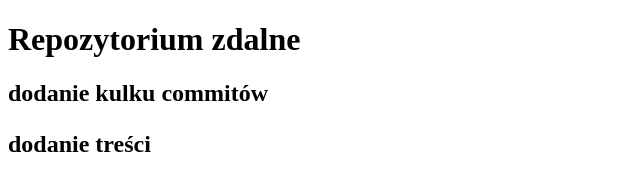
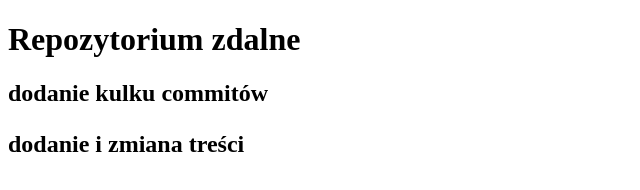
Before and after one commit to Demnat/nauka-gita-2, a plain HTML site: page index.html in a window 1280 px wide. Shown: the whole page, without its empty margins (0-640 px from the left). Drawn offline with Linux system fonts and the light colour scheme.

Commit message:
Change content

```diff
--- a/index.html
+++ b/index.html
@@ -7,6 +7,6 @@
 	<body>
 		<h1>Repozytorium zdalne<h1>
 		<h2>dodanie kulku commitów<h2>
-		<p>dodanie treści</p>
+		<p>dodanie i zmiana treści</p>
 	</body>
 </html>
```
